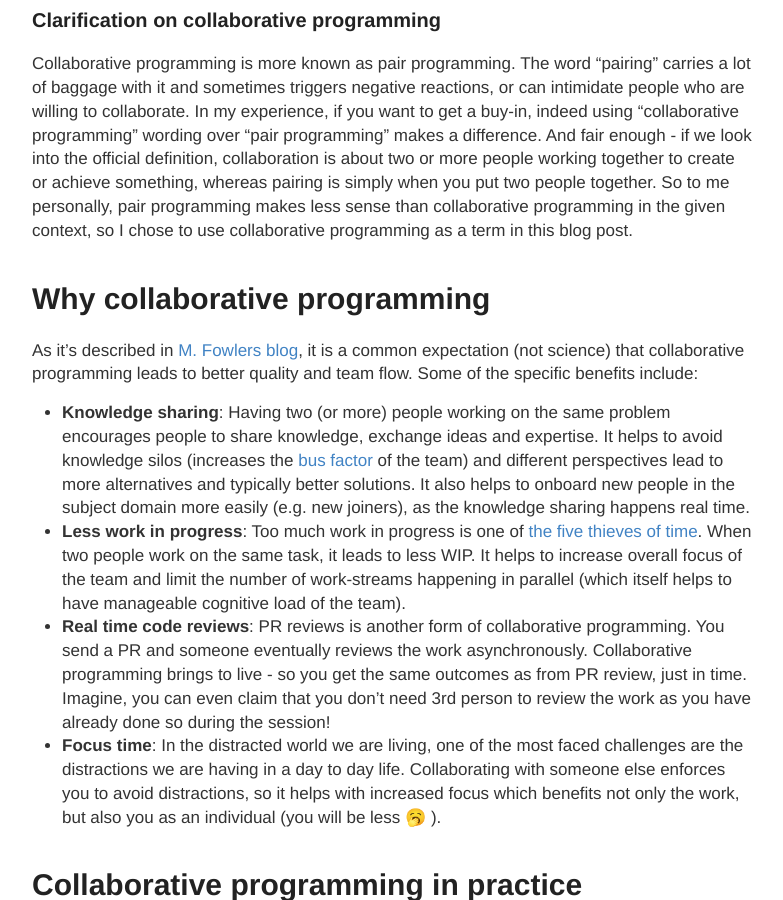
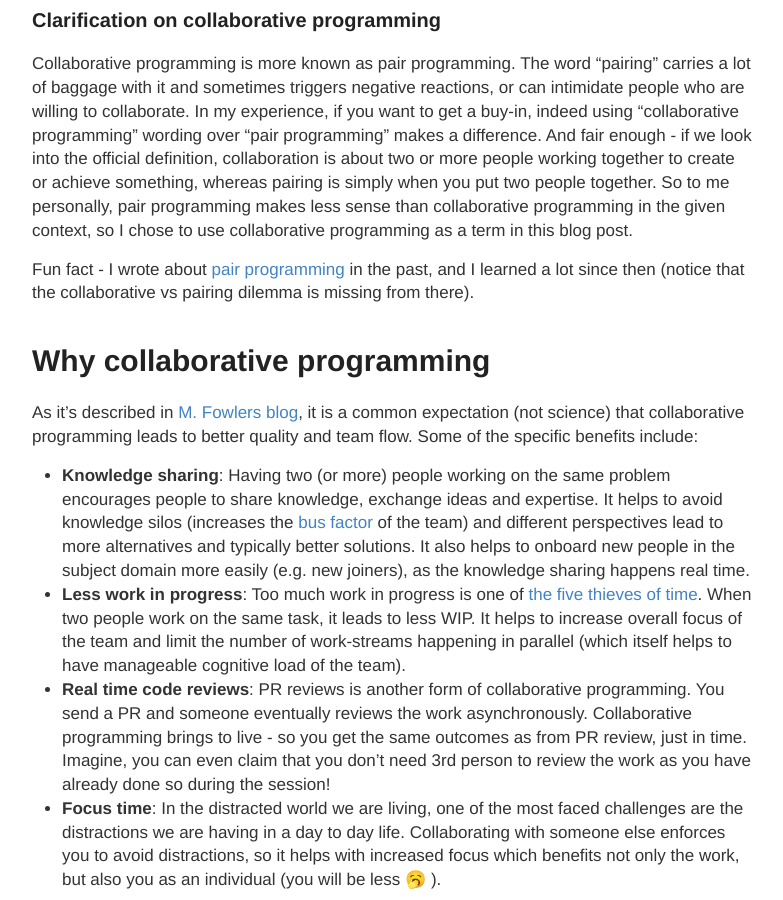
Before and after one commit to vtorosyan/vtorosyan.github.io, a Jekyll site: the page built from _posts/2022/2022-03-28-collaborative-programming.md, in a window 1280 px wide and 900 px high, scrolled down 417 px. Shown: the whole window, without its empty margins (248-1031 px from the left). Built offline with Jekyll 4.4.1, drawn with Linux system fonts in a browser that asks for light colours; comment, search, counter and statistics services are not loaded.

Commit message:
Update 2022-03-28-collaborative-programming.md

```diff
--- a/_posts/2022/2022-03-28-collaborative-programming.md
+++ b/_posts/2022/2022-03-28-collaborative-programming.md
@@ -8,6 +8,8 @@ title: Collaborative programming in remote-first environment
 ### Clarification on collaborative programming
 
 Collaborative programming is more known as pair programming. The word "pairing" carries a lot of baggage with it and sometimes triggers negative reactions, or can intimidate people who are willing to collaborate. In my experience, if you want to get a buy-in, indeed using "collaborative programming" wording over "pair programming" makes a difference. And fair enough - if we look into the official definition, collaboration is about two or more people working together to create or achieve something, whereas pairing is simply when you put two people together. So to me personally, pair programming makes less sense than collaborative programming in the given context, so I chose to use collaborative programming as a term in this blog post.
+
+Fun fact - I wrote about [pair programming](https://vtorosyan.github.io/pair-programming/){:_target="blank"} in the past, and I learned a lot since then (notice that the collaborative vs pairing dilemma is missing from there).
 
 # Why collaborative programming
 
```
